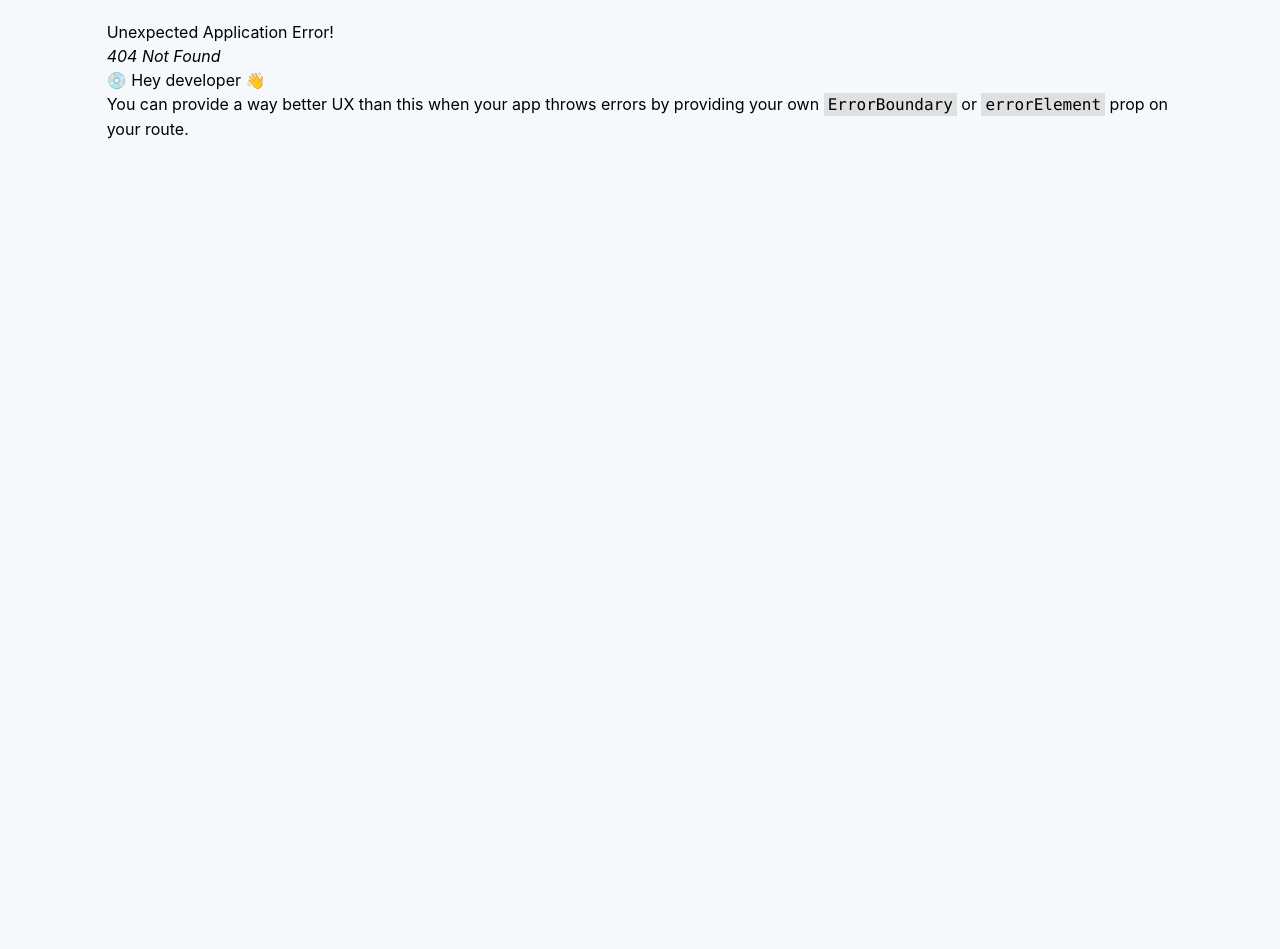
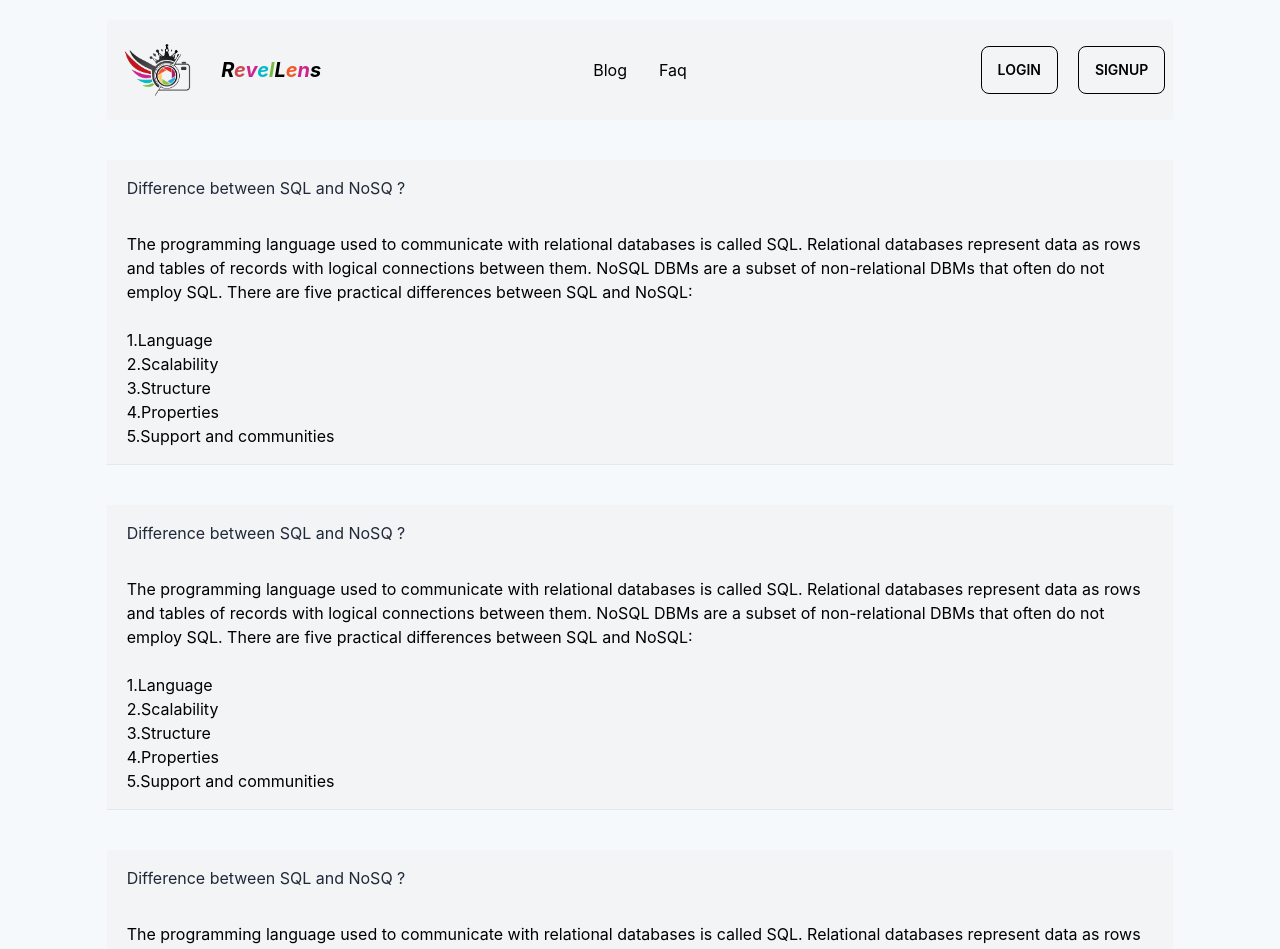
Before and after one commit to inzamam-nur/RevelLens-client-side, a React (Create React App) app: page /blog in a window 1280 px wide. Before the commit this address had no page. Shown: the top 949 px of the page. Before the commit the page ends 800 px from the top, so only its background shows below. Built offline with nearby package versions, Linux system fonts and the light colour scheme.

Commit message:
blog page added

```diff
--- /dev/null
+++ b/src/Pages/Blog/Blog.js
@@ -0,0 +1,157 @@
+import React from "react";
+
+const Blog = () => {
+  return (
+    <div>
+      <div className="accordion accordion-flush" id="accordionFlushExample">
+        <div className="accordion-item border-t-0 border-l-0 border-r-0 rounded-none bg-gray-100 mt-10 border ">
+          <h2 className="accordion-header mb-0" id="flush-headingOne">
+            <button
+              className="accordion-button
+    relative
+    flex
+    items-center
+    w-full
+    py-4
+    px-5
+    text-base text-gray-800 text-left
+    bg-gray-100
+    border-0
+    rounded-none
+    transition
+    focus:outline-none"
+              type="button"
+              data-bs-toggle="collapse"
+              data-bs-target="#flush-collapseOne"
+              aria-expanded="false"
+              aria-controls="flush-collapseOne"
+            >
+              Difference between SQL and NoSQ ?
+            </button>
+          </h2>
+          <div
+            id="flush-collapseOne"
+            className="accordion-collapse border-0 collapse show"
+            aria-labelledby="flush-headingOne"
+            data-bs-parent="#accordionFlushExample"
+          >
+            <div className="accordion-body py-4 px-5">
+              The programming language used to communicate with relational
+              databases is called SQL. Relational databases represent data as
+              rows and tables of records with logical connections between them.
+              NoSQL DBMs are a subset of non-relational DBMs that often do not
+              employ SQL.
+
+              There are five practical differences between SQL and NoSQL: <br /><br />
+
+1.Language <br />
+2.Scalability <br />
+3.Structure <br />
+4.Properties <br />
+5.Support and communities <br />
+            </div>
+          </div>
+        </div>
+        <div className="accordion-item border-t-0 border-l-0 border-r-0 rounded-none bg-gray-100 mt-10 mb-10 border ">
+          <h2 className="accordion-header mb-0" id="flush-headingOne">
+            <button
+              className="accordion-button
+    relative
+    flex
+    items-center
+    w-full
+    py-4
+    px-5
+    text-base text-gray-800 text-left
+    bg-gray-100
+    border-0
+    rounded-none
+    transition
+    focus:outline-none"
+              type="button"
+              data-bs-toggle="collapse"
+              data-bs-target="#flush-collapseOne"
+              aria-expanded="false"
+              aria-controls="flush-collapseOne"
+            >
+              Difference between SQL and NoSQ ?
+            </button>
+          </h2>
+          <div
+            id="flush-collapseOne"
+            className="accordion-collapse border-0 collapse show"
+            aria-labelledby="flush-headingOne"
+            data-bs-parent="#accordionFlushExample"
+          >
+            <div className="accordion-body py-4 px-5">
+              The programming language used to communicate with relational
+              databases is called SQL. Relational databases represent data as
+              rows and tables of records with logical connections between them.
+              NoSQL DBMs are a subset of non-relational DBMs that often do not
+              employ SQL.
+
+              There are five practical differences between SQL and NoSQL: <br /><br />
+
+1.Language <br />
+2.Scalability <br />
+3.Structure <br />
+4.Properties <br />
+5.Support and communities <br />
+            </div>
+          </div>
+        </div>
+        <div className="accordion-item border-t-0 border-l-0 border-r-0 rounded-none bg-gray-100 mt-10 border ">
+          <h2 className="accordion-header mb-0" id="flush-headingOne">
+            <button
+              className="accordion-button
+    relative
+    flex
+    items-center
+    w-full
+    py-4
+    px-5
+    text-base text-gray-800 text-left
+    bg-gray-100
+    border-0
+    rounded-none
+    transition
+    focus:outline-none"
+              type="button"
+              data-bs-toggle="collapse"
+              data-bs-target="#flush-collapseOne"
+              aria-expanded="false"
+              aria-controls="flush-collapseOne"
+            >
+              Difference between SQL and NoSQ ?
+            </button>
+          </h2>
+          <div
+            id="flush-collapseOne"
+            className="accordion-collapse border-0 collapse show"
+            aria-labelledby="flush-headingOne"
+            data-bs-parent="#accordionFlushExample"
+          >
+            <div className="accordion-body py-4 px-5">
+              The programming language used to communicate with relational
+              databases is called SQL. Relational databases represent data as
+              rows and tables of records with logical connections between them.
+              NoSQL DBMs are a subset of non-relational DBMs that often do not
+              employ SQL.
+
+              There are five practical differences between SQL and NoSQL: <br /><br />
+
+1.Language <br />
+2.Scalability <br />
+3.Structure <br />
+4.Properties <br />
+5.Support and communities <br />
+            </div>
+          </div>
+        </div>
+
+      </div>
+    </div>
+  );
+};
+
+export default Blog;
--- a/src/Pages/Home/Home.js
+++ b/src/Pages/Home/Home.js
@@ -12,7 +12,7 @@ const Home = () => {
       >
         <div className="hero-overlay bg-black opacity-25"></div>
         <div className="hero-content text-center text-neutral-content">
-          <div className=" text-white">
+          <div className=" text-white w-3/4 m-auto">
             <h1 className="mb-5 lg:text-5xl sm:text-3xl font-bold">
               Photography Is An Immediate Reaction, Drawing Is A Meditation
               Props.
--- a/src/Pages/Login/Login.js
+++ b/src/Pages/Login/Login.js
@@ -1,6 +1,8 @@
 import React from "react";
 import "./Login.css";
-
+import { FcGoogle } from "react-icons/fc";
+import { FaFacebook, FaGithub } from "react-icons/fa";
+import { Link } from "react-router-dom";
 
 const Login = () => {
   return (
@@ -17,9 +19,12 @@ const Login = () => {
             <div class="xl:ml-20 xl:w-5/12 lg:w-5/12 md:w-8/12 mb-12 md:mb-0">
               <form>
                 <div class="flex flex-row items-center justify-center lg:justify-start">
-                  <p class="text-lg mb-0 mr-4">Sign Up Here</p>
+                  <p class="text-lg mb-0 mr-4">Sign in with</p>
 
 
+                  <FcGoogle className="text-4xl mr-3 "></FcGoogle>
+                  <FaFacebook className="text-blue-600 text-4xl mr-3"></FaFacebook>
+                  <FaGithub className="text-4xl"></FaGithub>
                 </div>
 
                 <div class="flex items-center my-4 before:flex-1 before:border-t before:border-gray-300 before:mt-0.5 after:flex-1 after:border-t after:border-gray-300 after:mt-0.5">
@@ -64,20 +69,20 @@ const Login = () => {
                 </div>
 
                 <div class="text-center lg:text-left">
-                  <button
+                <Link to='/signup'>  <button style={{backgroundColor:'rgb(91,228,168)'}}
                     type="button"
-                    class="inline-block px-7 py-3 bg-blue-600 text-white font-medium text-sm leading-snug uppercase rounded shadow-md hover:bg-blue-700 hover:shadow-lg focus:bg-blue-700 focus:shadow-lg focus:outline-none focus:ring-0 active:bg-blue-800 active:shadow-lg transition duration-150 ease-in-out"
+                    className="inline-block px-7 py-3 bg-blue-600 text-white font-medium text-sm leading-snug uppercase rounded shadow-md hover:bg-blue-700 hover:shadow-lg focus:bg-blue-700 focus:shadow-lg focus:outline-none focus:ring-0 active:bg-blue-800 active:shadow-lg transition duration-150 ease-in-out"
                   >
-                    Login
-                  </button>
+                    SignUp
+                  </button></Link>
                   <p class="text-sm font-semibold mt-2 pt-1 mb-0">
                     Don't have an account?
-                    <a
-                      href="#!"
-                      class="text-red-600 hover:text-red-700 focus:text-red-700 transition duration-200 ease-in-out"
+                    <Link to='/signup'
+                      style={{color:'rgb(91,228,168)'}}
+                      class=" hover:text-red-700 focus:text-red-700 transition duration-200 ease-in-out"
                     >
                       Register
-                    </a>
+                    </Link>
                   </p>
                 </div>
               </form>
--- a/src/Pages/Sharedpages/Footer/Footer.js
+++ b/src/Pages/Sharedpages/Footer/Footer.js
@@ -4,7 +4,7 @@ import { Link } from 'react-router-dom';
 const Footer = () => {
     return (
         <div>
-       <footer className="footer footer-center p-10 bg-base-200 text-base-content rounded">
+       <footer className="footer footer-center p-10 bg-gray-100 text-base-content rounded">
   <div className="grid grid-flow-col gap-4">
     <Link className="link link-hover">About us</Link>
     <Link className="link link-hover">Contact</Link>
--- a/src/Pages/Sharedpages/Navbar/Navbarr.js
+++ b/src/Pages/Sharedpages/Navbar/Navbarr.js
@@ -11,19 +11,19 @@ const Navbarr = () => {
             <svg xmlns="http://www.w3.org/2000/svg" className="h-5 w-5" fill="none" viewBox="0 0 24 24" stroke="currentColor"><path strokeLinecap="round" strokeLinejoin="round" strokeWidth="2" d="M4 6h16M4 12h8m-8 6h16" /></svg>
           </label>
           <ul tabIndex={0} className="menu menu-compact dropdown-content mt-3 p-2 shadow bg-base-100 rounded-box w-52">
-            <li><Link>Blog</Link></li>
+            <li><Link to='/blog'>Blog</Link></li>
 
             <li><Link>Faq</Link></li>
           </ul>
         </div>
-        <Link className=" normal-case text-xl p-0  "><img style={{height:'60px'}} src={logo} alt="" /></Link>
-        <Link className=" normal-case text-xl font-bold italic"><span >R</span ><span style={{color:'rgb(204,73,79)'}}>e</span><span style={{color:'rgb(207,35,143)'}}>v</span><span style={{color:'rgb(4,186,200)'}}>e</span><span style={{color:'rgb(120,189,65)'}}>l</span>
+        <Link to='/' className=" normal-case text-xl p-0  "><img style={{height:'60px'}} src={logo} alt="" /></Link>
+        <Link to='/' className=" normal-case text-xl font-bold italic"><span >R</span ><span style={{color:'rgb(204,73,79)'}}>e</span><span style={{color:'rgb(207,35,143)'}}>v</span><span style={{color:'rgb(4,186,200)'}}>e</span><span style={{color:'rgb(120,189,65)'}}>l</span>
         L<span style={{color:'rgb(241,89,40)'}}>e</span><span style={{color:'rgb(207,35,143)'}}>n</span>s
         </Link>
       </div>
       <div className="navbar-center hidden lg:flex">
         <ul className="menu menu-horizontal p-0">
-          <li><Link>Blog</Link></li>
+          <li><Link to='/blog'>Blog</Link></li>
 
           <li><Link>Faq</Link></li>
         </ul>
--- a/src/Pages/SignUp/SignUp.js
+++ b/src/Pages/SignUp/SignUp.js
@@ -1,7 +1,6 @@
 import React from "react";
+import { Link } from "react-router-dom";
 import "../Login/Login.css";
-import { FcGoogle } from "react-icons/fc";
-import { FaFacebook, FaGithub } from "react-icons/fa";
 
 const SignUp = () => {
   return (
@@ -13,17 +12,14 @@ const SignUp = () => {
               <img
                 style={{ height: "500px" }}
                 className="m-auto"
-                src="https://i.ibb.co/g6CnJH6/tablet-login-concept-illustration-114360-7893-transformed.webp"
+                src="https://i.ibb.co/MfFyvh6/sign-up-concept-illustration-114360-7895-transformed.webp"
                 alt=""
               />
             </div>
             <div className="xl:ml-20 xl:w-5/12 lg:w-5/12 md:w-8/12 mb-12 md:mb-0">
               <form>
                 <div className="flex flex-row items-center justify-center lg:justify-start">
-                  <p className="text-lg mb-0 mr-4">Sign in with</p>
-                  <FcGoogle className="text-4xl mr-3 "></FcGoogle>
-                  <FaFacebook className="text-blue-600 text-4xl mr-3"></FaFacebook>
-                  <FaGithub className="text-4xl"></FaGithub>
+                  <p className="text-lg mb-0 mr-4">Sign up here</p>
                 </div>
 
                 <div className="flex items-center my-4 before:flex-1 before:border-t before:border-gray-300 before:mt-0.5 after:flex-1 after:border-t after:border-gray-300 after:mt-0.5">
@@ -68,20 +64,21 @@ const SignUp = () => {
                 </div>
 
                 <div className="text-center lg:text-left">
-                  <button
+                <Link to='/login'>  <button style={{backgroundColor:'rgb(91,228,168)'}}
                     type="button"
                     className="inline-block px-7 py-3 bg-blue-600 text-white font-medium text-sm leading-snug uppercase rounded shadow-md hover:bg-blue-700 hover:shadow-lg focus:bg-blue-700 focus:shadow-lg focus:outline-none focus:ring-0 active:bg-blue-800 active:shadow-lg transition duration-150 ease-in-out"
                   >
                     Login
-                  </button>
+                  </button></Link>
                   <p className="text-sm font-semibold mt-2 pt-1 mb-0">
-                    Don't have an account?
-                    <a
-                      href="#!"
-                      className="text-red-600 hover:text-red-700 focus:text-red-700 transition duration-200 ease-in-out"
+                    Have an account?
+                    <Link
+                    style={{color:'rgb(91,228,168)'}}
+                      to="/login"
+                      className=" hover:text-red-700 focus:text-red-700 transition duration-200 ease-in-out"
                     >
-                      Register
-                    </a>
+                      Login
+                    </Link>
                   </p>
                 </div>
               </form>
--- a/src/Routes/Routes.js
+++ b/src/Routes/Routes.js
@@ -1,5 +1,6 @@
 import { createBrowserRouter } from "react-router-dom";
 import Main from "../layout/Main";
+import Blog from "../Pages/Blog/Blog";
 import Home from "../Pages/Home/Home";
 import Login from "../Pages/Login/Login";
 import SignUp from "../Pages/SignUp/SignUp";
@@ -21,6 +22,10 @@ export const routes=createBrowserRouter([
                 path:'/signup',
                 element:<SignUp></SignUp>
              },
+             {
+                path:'/blog',
+                element:<Blog></Blog>
+             },
         ]
     }
 ])
```
